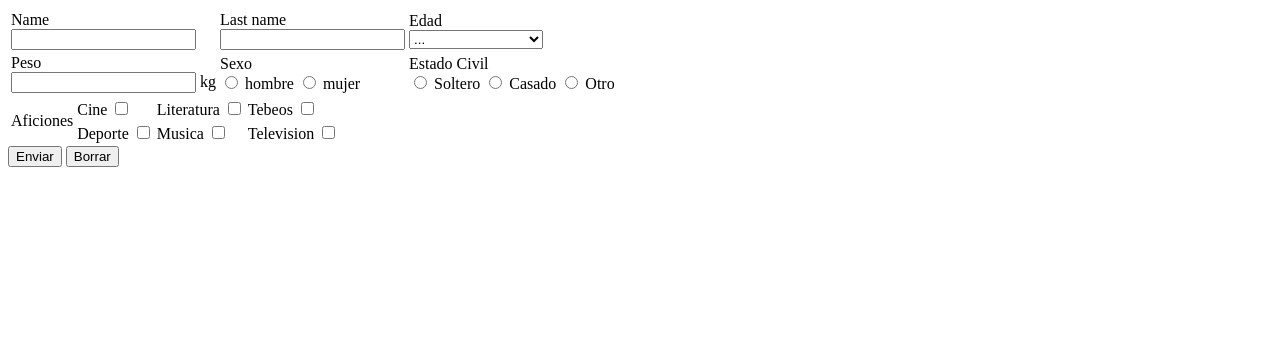
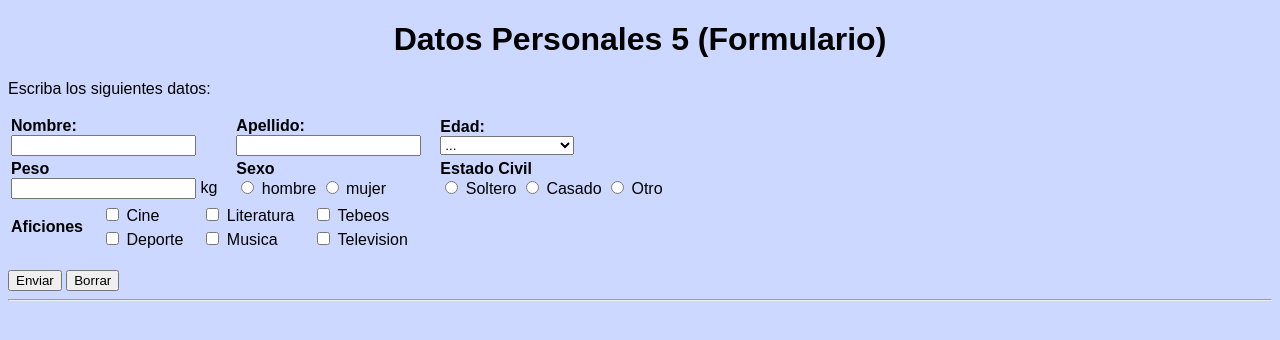
Before and after one commit to AgustinSaguier/Colegio, a PHP site: page /main.html in a window 1280 px wide. Shown: the top 340 px of the page. Run offline with PHP 8.4, Linux system fonts and the light colour scheme.

Commit message:
name change

```diff
--- a/Informatica 3A/formulario_5/main.html
+++ b/Informatica 3A/formulario_5/main.html
@@ -6,88 +6,104 @@
     <meta name="viewport" content="width=device-width, initial-scale=1.0">
     <title>Document</title>
 <style>
+    body{
+        background-color: hsl(226, 100%, 90%);
+        font-family: Arial, Helvetica, sans-serif;
+    }
+
     table{
         text-align:left;
+    }
+
+    td{
+        padding-right: 1rem;
+    }
+
+    h1{
+        text-align: center;
     }
 
 </style>
 </head>
 <body>
-<form action="main.php" method="post">
+<h1>Datos Personales 5 (Formulario)</h1>
+<p>Escriba los siguientes datos:</p>
+<form action="main.php" method="post, get">
     <table class="center">
     <tr>
-        <td><label for="name">Name</label><br>
+        <td><label for="name"><strong>Nombre: </strong></label><br>
         <input type="text" id="name" name="name"></td>
 
-        <td><label for="lastname">Last name</label><br>
+        <td><label for="lastname"><strong>Apellido: </strong></label><br>
         <input type="text" id="lastname" name="lastname"></td>
 
-        <td><label for="edad">Edad</label><br>
+        <td><label for="edad"><strong>Edad:</strong></label><br>
             <select name="edad">
             <option value="empty">...</option>
-            <option value="Menos20">Menos de 20 años</option>
-            <option value="Ent1">Entre 20 y 39 años</option>
-            <option value="Ent2">Entre 40 y 59 años</option>
-            <option value="Mayor">Mayor de 60 años</option>
+            <option value="Menos de 20 años">Menos de 20 años</option>
+            <option value="Entre 20 y 39 años">Entre 20 y 39 años</option>
+            <option value="Entre 40 y 59 años">Entre 40 y 59 años</option>
+            <option value="Mayor de 60 años">Mayor de 60 años</option>
         </select></td>
 
       </tr>
       <tr>
-        <td><label for="peso">Peso</label><br>
+        <td><label for="peso"><strong>Peso</strong></label><br>
         <input type="number" id="peso" name="peso"> kg</td>
 
-        <td><form id="sexo"><label for="sexo">Sexo</label><br>
-            <input type="radio" id="hombre" name="sexo" value="h">
+        <td><form id="sexo"><label for="sexo"><strong>Sexo</strong></label><br>
+            <input type="radio" id="hombre" name="sexo" value="hombre">
             <label for="hombre">hombre</label>
-            <input type="radio" id="mujer" name="sexo" value="m">
+            <input type="radio" id="mujer" name="sexo" value="mujer">
             <label for="hombre">mujer</label>
             </form>
             </td>
 
-            <td><form id="estado"><label for="estado">Estado Civil</label><br>
-                <input type="radio" id="soltero" name="estado" value="s">
-                <label for="solter">Soltero</label>
-                <input type="radio" id="casado" name="estado" value="c">
-                <label for="casado">Casado</label>
-                <input type="radio" id="otro" name="estado" value="o">
-                <label for="otro">Otro</label>
-                </form>
-                </td>
+        <td><label for="estado"><strong>Estado Civil</strong></label><br>
+            <input type="radio" id="soltero" name="estado" value="soltero">
+            <label for="solter">Soltero</label>
+            <input type="radio" id="casado" name="estado" value="casado">
+            <label for="casado">Casado</label>
+            <input type="radio" id="otro" name="estado" value="otro">
+            <label for="otro">Otro</label>
+            </td>
       </tr>
     </table>
     <table id="left">
         <tr>
-            <td rowspan="2">Aficiones</td>
+            <td rowspan="2"><strong>Aficiones</strong></td>
             <td>
+                <input type="checkbox" name="aficiones[]" value="cine">
                 <label for="cine">Cine</label>
-                <input type="checkbox" name="cine">
             </td>
             <td>
+                <input type="checkbox" name="aficiones[]" value="literatura">
                 <label for="literatura">Literatura</label>
-                <input type="checkbox" name="literatura">
             </td>
             <td>
+                <input type="checkbox" name="aficiones[]" value="tebeos">
                 <label for="tebeos">Tebeos</label>
-                <input type="checkbox" name="tebeos">
             </td>
         </tr>
         <tr>
             <td>
+                <input type="checkbox" name="aficiones[]" value="deporte">
                 <label for="deporte">Deporte</label>
-                <input type="checkbox" name="deporte">
             </td>
             <td>
+                <input type="checkbox" name="aficiones[]" value="musica">
                 <label for="musica">Musica</label>
-                <input type="checkbox" name="musica">
             </td>
             <td>
+                <input type="checkbox" name="aficiones[]" value="television">
                 <label for="television">Television</label>
-                <input type="checkbox" name="television">
             </td>
         </tr>
     </table>
+    <br>
     <input type="submit" value="Enviar">
     <input type="reset" value="Borrar">
+    <hr>
 </form>
 </body>
 </html>
```
Also changed, not shown: Informatica 3A/formulario_5/main.php (+64 -1 lines).
